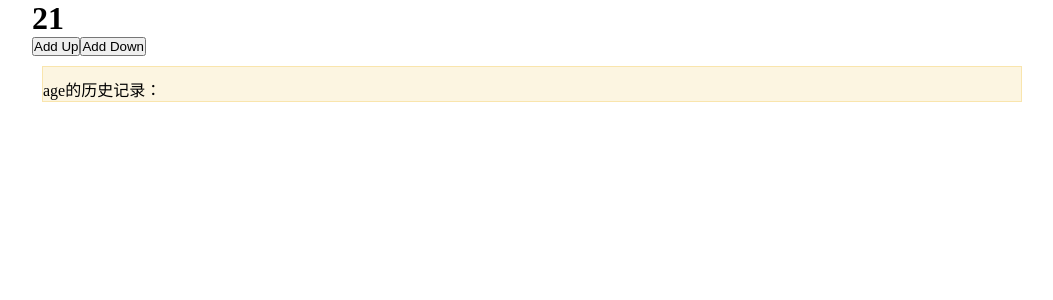
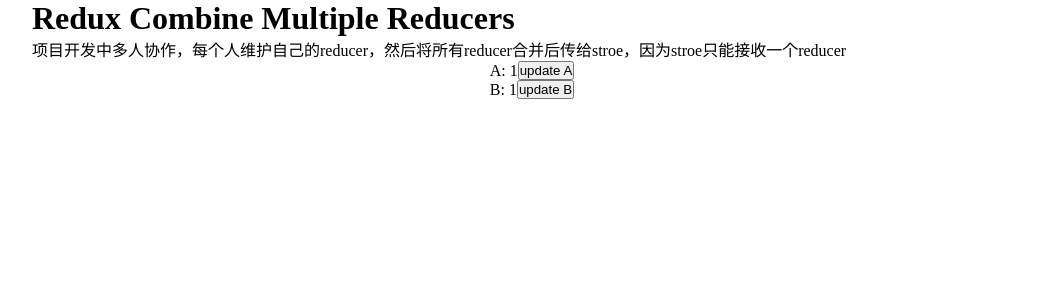
Before and after one commit to null-br/react-study, a React (Vite) app: page / in a window 1280 px wide. Shown: the top 300 px of the page, without its empty margins (108-1161 px from the left). Built offline with nearby package versions, Linux system fonts and the light colour scheme.

Commit message:
finish redux react with a and b state

```diff
--- a/index.js
+++ b/index.js
@@ -3,7 +3,8 @@
 import { Provider } from 'react-redux';
 import ReactDOM from 'react-dom';
 import App from './src/App';
-import reducer from './src/Store/reducer';
+// import reducer from './src/Store/reducer';
+import reducer from './src/Store/reducerAB';
 
 const store = createStore(reducer);
 
--- a/src/App.css
+++ b/src/App.css
@@ -16,3 +16,8 @@
   background-bottom: 10px;
   background-color: #f7e8bc70;
 }
+.wrap {
+  display: flex;
+  justify-content: center;
+  align-items: center;
+}
--- a/src/App.js
+++ b/src/App.js
@@ -1,4 +1,5 @@
 import React, { Component } from 'react';
+import './App.css';
 // import Index from "./components/ListsAndKeys/Index";
 // import Index from './components/ReactClassVSFuncComponents/Index';
 // import Index from './components/ReactEventAndTwoWayDataBinding/Index';
@@ -11,8 +12,8 @@
 // import Index from './components/Flow/Index';
 // import Index from './components/HigherOrderComponents/Index';
 // import Index from './components/Redux/ReactWithReduxSimple';
-import Index from './components/Redux/ReactWithReduxComplex';
-import './App.css';
+// import Index from './components/Redux/ReactWithReduxComplex's;
+import Index from './components/Redux/ReduxCombineMultipleReducers';
 
 class App extends Component {
   render() {
--- a/src/Store/reducer.js
+++ b/src/Store/reducer.js
@@ -1,22 +1,23 @@
+import { AGE_UP, AGE_DOWN, DEL_ITEM } from '../constants';
 const initialState = {
   age: 21,
   history: [],
 };
 const reducer = (state = initialState, action) => {
   switch (action.type) {
-    case 'AGE_UP':
+    case AGE_UP:
       return ({
         ...state,
         age: state.age + action.val,
         history: state.history.concat({id: Math.random(), age: state.age + action.val})
       });
-    case 'AGE_DOWN':
+    case AGE_DOWN:
       return ({
         ...state,
         age: state.age - action.val,
         history: state.history.concat({id: Math.random(), age: state.age - action.val})
       });
-    case 'DEL_ITEM':
+    case DEL_ITEM:
       return ({
         ...state,
         history: state.history.filter(el => el.id !== action.key)
--- /dev/null
+++ b/src/Store/reducerAB.js
@@ -0,0 +1,26 @@
+import { UPDATA_A, UPDATA_B } from '../constants';
+const initialState = {
+  a: 1,
+  b: 1,
+};
+
+const reducer = (state = initialState, action) => {
+  switch (action.type) {
+    case UPDATA_A:
+      return ({
+        ...state,
+        a: state.a + state.b,
+      });
+    case UPDATA_B:
+      return ({
+        ...state,
+        b: state.a + state.b,
+      });
+    default:
+      return {
+        ...state
+      };
+  }
+}
+
+export default reducer;
--- a/src/components/Redux/ReactWithReduxComplex.js
+++ b/src/components/Redux/ReactWithReduxComplex.js
@@ -1,5 +1,6 @@
 import React, {Component, Fragment} from 'react';
 import { connect } from 'react-redux';
+import { AGE_UP, AGE_DOWN, DEL_ITEM } from '../../constants';
 
 const mapStateToProps = (state) => ({
   age: state.age,
@@ -9,15 +10,15 @@
 const mapDispatchToProps = (dispatch) => {
   return ({
     onAgeUp: () => dispatch({
-      type: 'AGE_UP',
+      type: AGE_UP,
       val: 1,
     }),
     onAgeDown: () => dispatch({
-      type: 'AGE_DOWN',
+      type: AGE_DOWN,
       val: 1,
     }),
     onDelItem: (id) => dispatch({
-      type: 'DEL_ITEM',
+      type: DEL_ITEM,
       key: id,
     })
   });
--- /dev/null
+++ b/src/components/Redux/ReduxCombineMultipleReducers.js
@@ -0,0 +1,48 @@
+import React, {Component, Fragment} from 'react';
+import { connect } from 'react-redux';
+import { UPDATA_A, UPDATA_B } from '../../constants';
+
+const mapStateToProps = (state) => ({
+  a: state.a,
+  b: state.b,
+});
+
+const mapDispatchToProps = (dispatch) => {
+  return ({
+    updateA: () => dispatch({ // Store.dispatch(action)
+      type: UPDATA_A,
+    }),
+    updateB: () => dispatch({
+      type: UPDATA_B,
+    })
+  });
+}
+
+class ReduxCombineMultipleReducers extends Component {
+  constructor(props) {
+    super(props);
+  }
+
+  render() {
+    return (
+      <Fragment>
+        <h1>Redux Combine Multiple Reducers</h1>
+        <p>项目开发中多人协作，每个人维护自己的reducer，然后将所有reducer合并后传给stroe，因为stroe只能接收一个reducer</p>
+        <div className="wrap">
+          <span>A: {this.props.a}</span>
+          <button onClick={this.props.updateA}>update A</button>
+        </div>
+        <div className="wrap">
+          <span>B: {this.props.b}</span>
+          <button onClick={this.props.updateB}>update B</button>
+        </div>
+      </Fragment>
+    );
+  }
+
+}
+
+export default connect(
+  mapStateToProps,
+  mapDispatchToProps,
+)(ReduxCombineMultipleReducers);
--- /dev/null
+++ b/src/constants.js
@@ -0,0 +1,5 @@
+export const AGE_UP = 'AGE_UP';
+export const AGE_DOWN = 'AGE_DOWN';
+export const DEL_ITEM = 'DEL_ITEM';
+export const UPDATA_A = 'UPDATA_A';
+export const UPDATA_B = 'UPDATA_B';
```
Also changed, not shown: src/components/Redux/IndexLocalState.js (+4 -4 lines), src/Store/reducerA.js (added), src/Store/reducerB.js (added).
